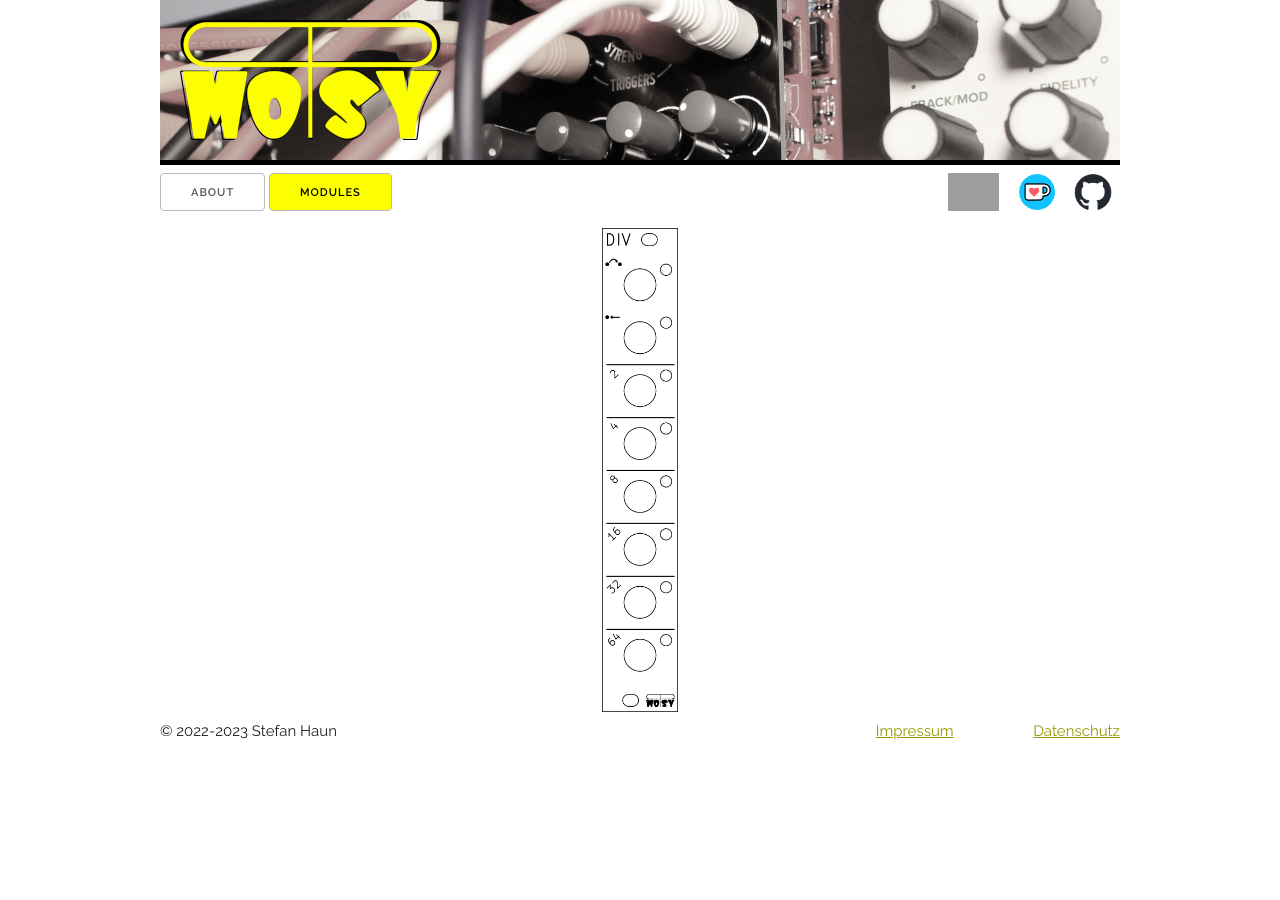
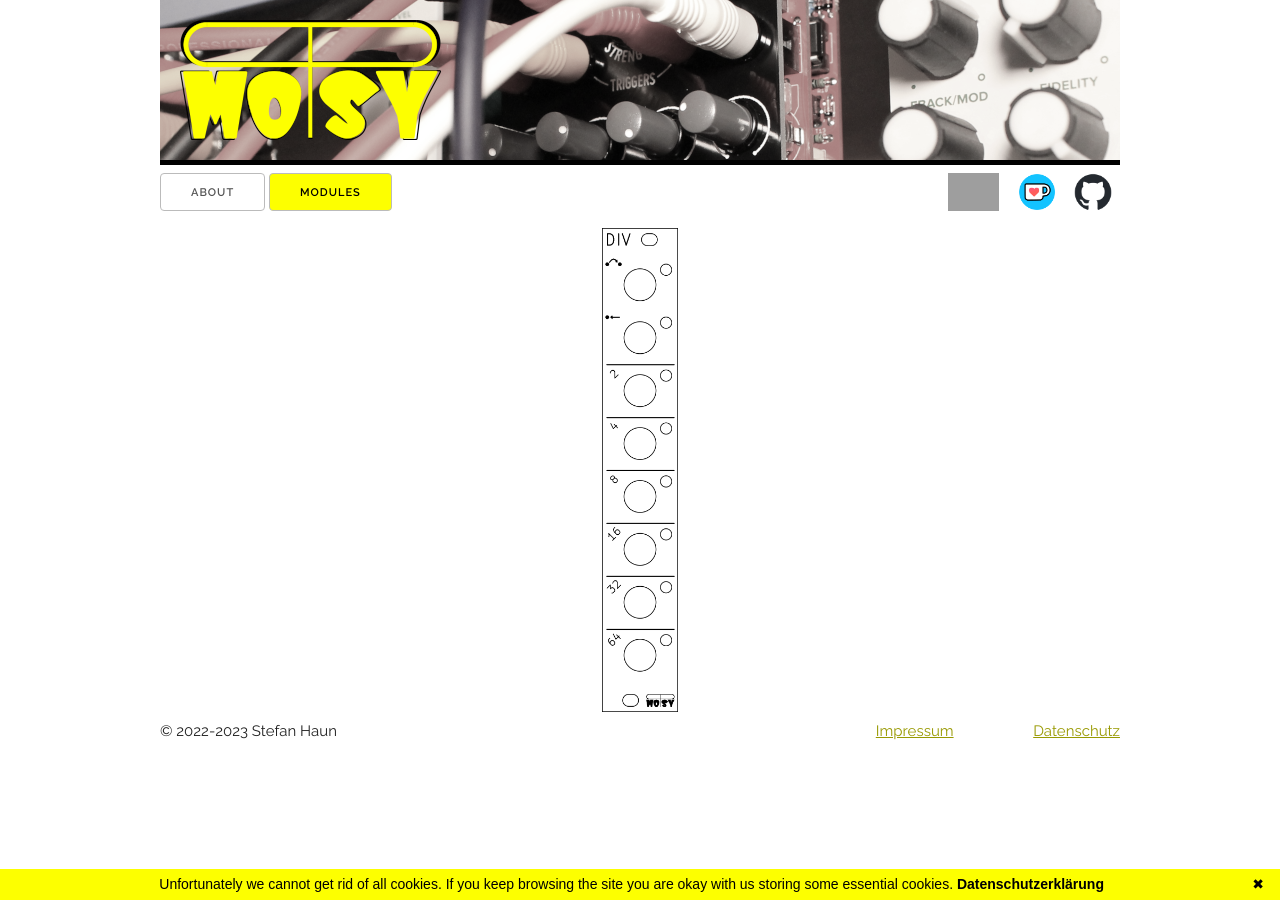
Before and after one commit to moPsy-project/mopsy-music.de, a Jekyll site: the page built from modules.html, in a window 1280 px wide. Built offline with Jekyll 4.4.1, drawn with Linux system fonts in a browser that asks for light colours; grey boxes are pictures that could not be loaded.

Commit message:
:page_facing_up: Add a cookie banner

```diff
--- a/_layouts/frame.html
+++ b/_layouts/frame.html
@@ -28,6 +28,14 @@
   <!-- Favicon
   –––––––––––––––––––––––––––––––––––––––––––––––––– -->
   <link rel="icon" type="image/x-icon" href="{{ site.url }}/assets/favicon.png">
+
+  <!-- Cookie Banner
+  –––––––––––––––––––––––––––––––––––––––––––––––––– -->
+  <script type="text/javascript" id="cookiebanner" src="{% link js/cookiebanner.min.js %}"
+          data-fg="black" data-bg="#fdff00" data-link="black"
+          data-moreinfo="{% link datenschutz.md %}" data-moreinfo-font-weight="bold"
+          data-message="Unfortunately we cannot get rid of all cookies. If you keep browsing the site you are okay with us storing some essential cookies."
+          data-linkmsg="Datenschutzerklärung"></script>
 
 </head>
 <body>
```
